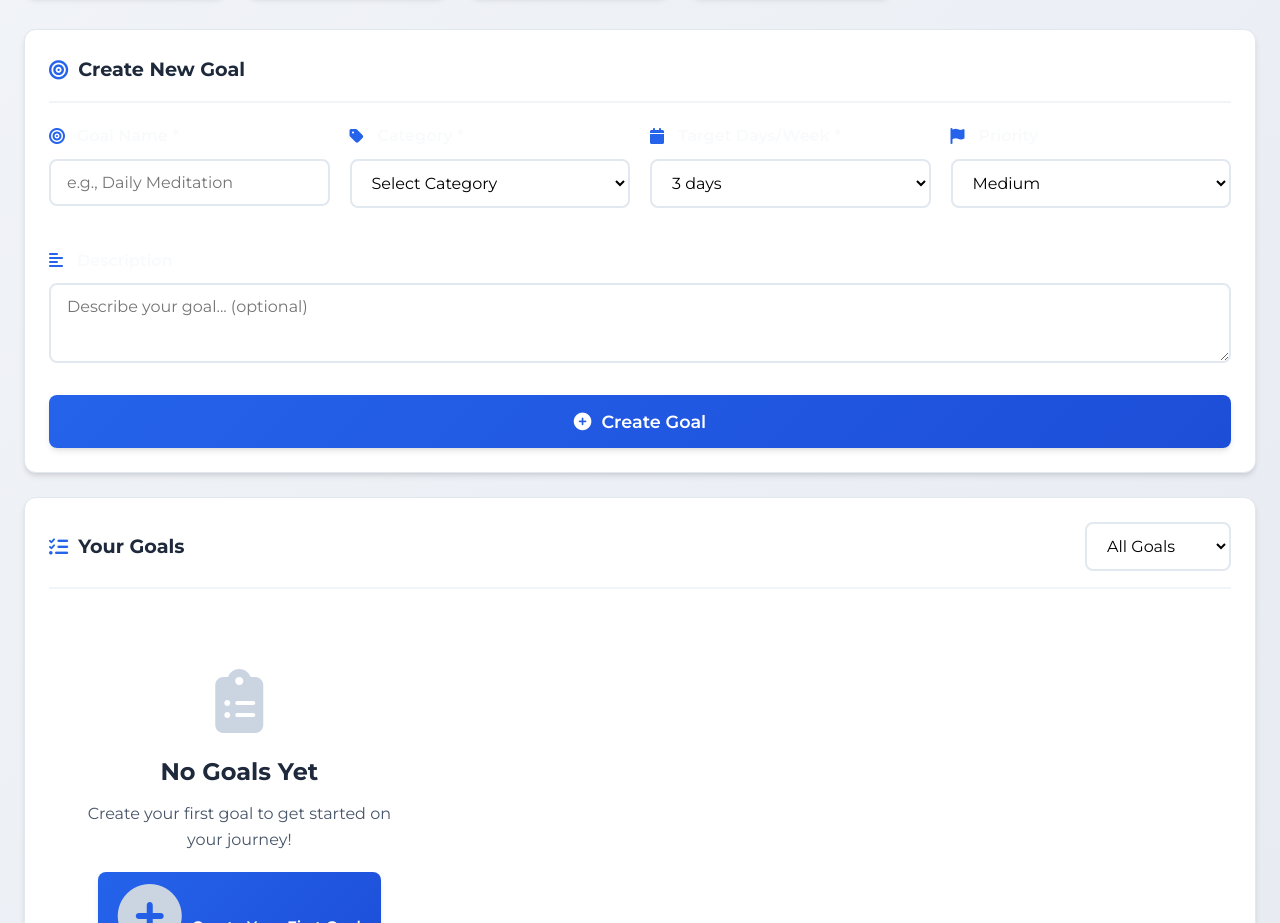
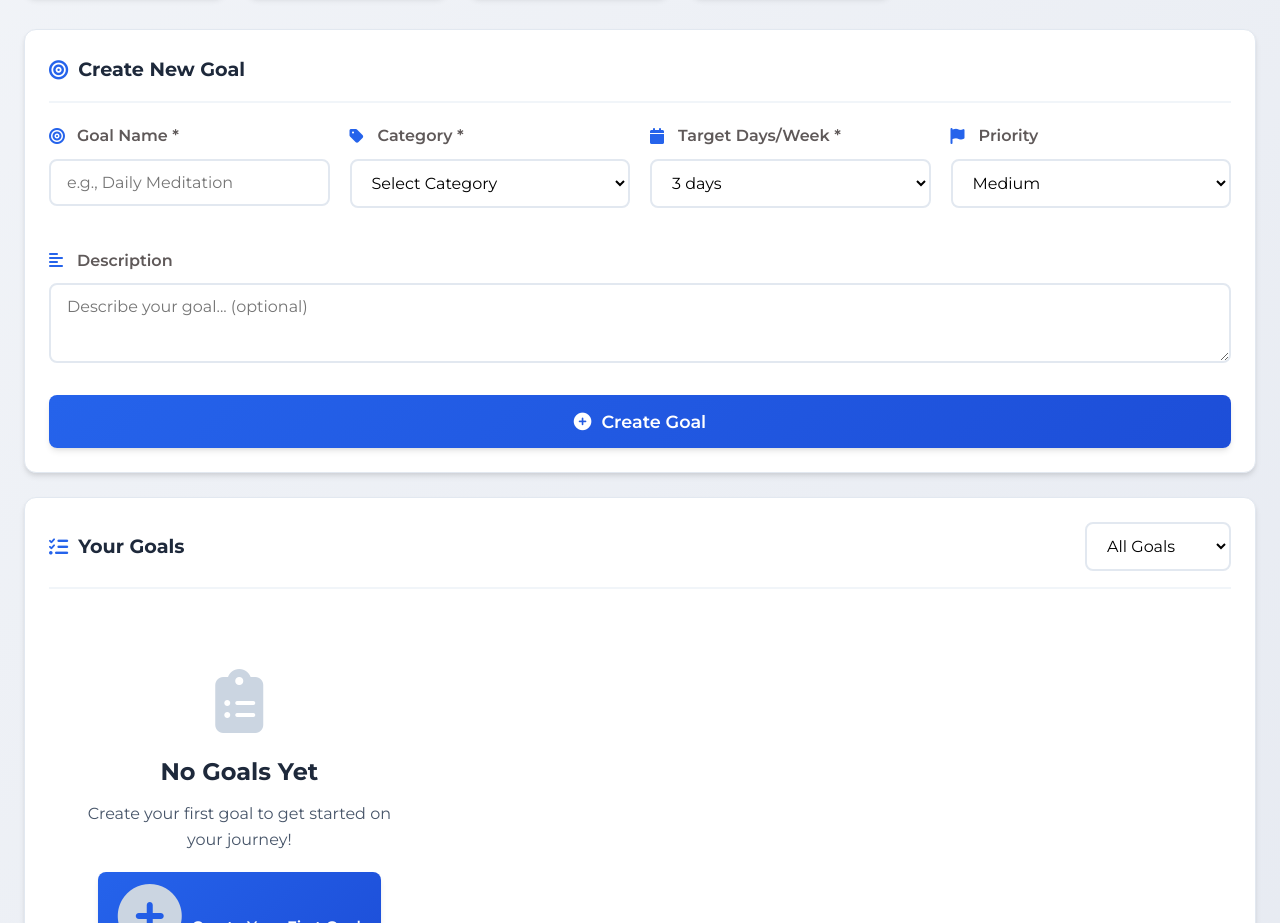
Before and after one commit to jeslipriya/HabitTracker, a plain HTML site: page index.html in a window 1280 px wide. Shown: the part 1061-1984 px from the top of the page. Drawn offline with nearby package versions, Linux system fonts and the light colour scheme.

Commit message:
Final - Version 3.4

```diff
--- a/css/main.css
+++ b/css/main.css
@@ -396,7 +396,7 @@ h1 {
     gap: 8px;
     margin-bottom: 10px;
     font-weight: 600;
-    color: var(--light-color);
+    color: rgb(95, 89, 89);
 }
 
 .form-group label i {
```
